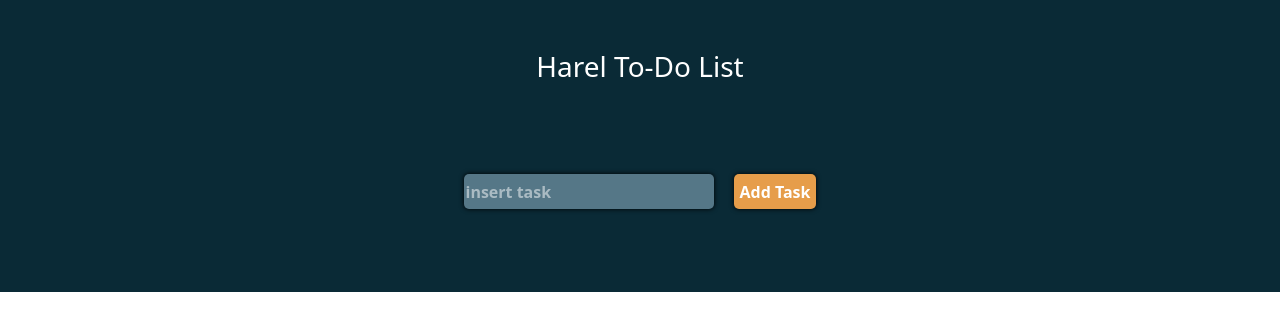
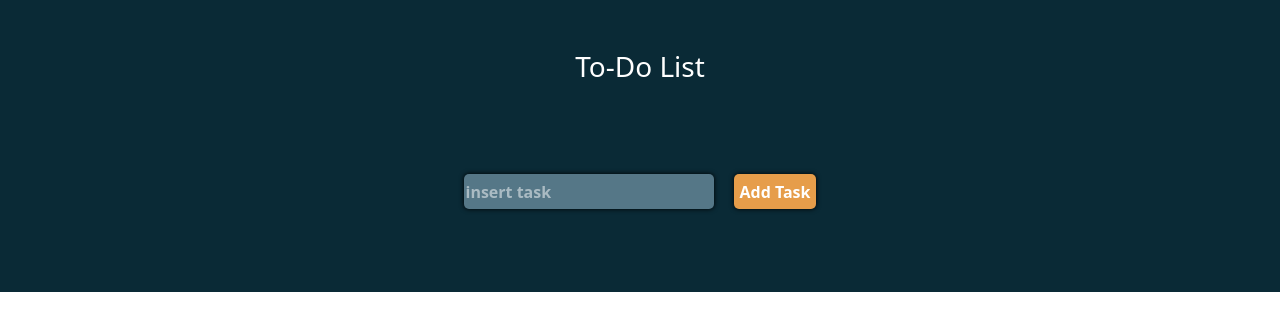
Before and after one commit to MICKY1011/todo, a plain HTML site: page index.html in a window 1280 px wide. Drawn offline with nearby package versions, Linux system fonts and the light colour scheme.

Commit message:
style commit

```diff
--- a/index.html
+++ b/index.html
@@ -15,7 +15,7 @@
     <title>Document</title>
   </head>
   <body>
-    <header class=""><h3>Harel To-Do List</h3></header>
+    <header class=""><h3>To-Do List</h3></header>
     <section class="d-flex">
       <input type="text" placeholder="insert task" />
       <button>Add Task</button>
```
